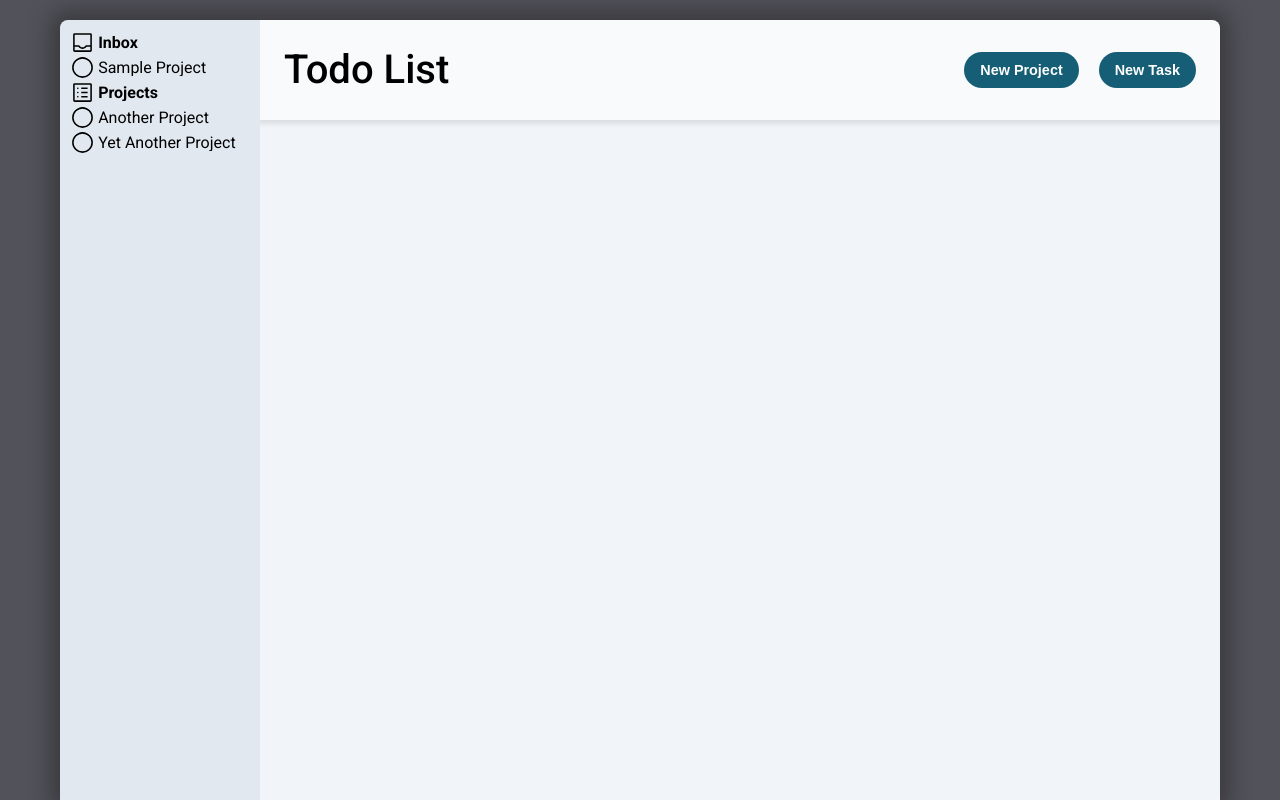
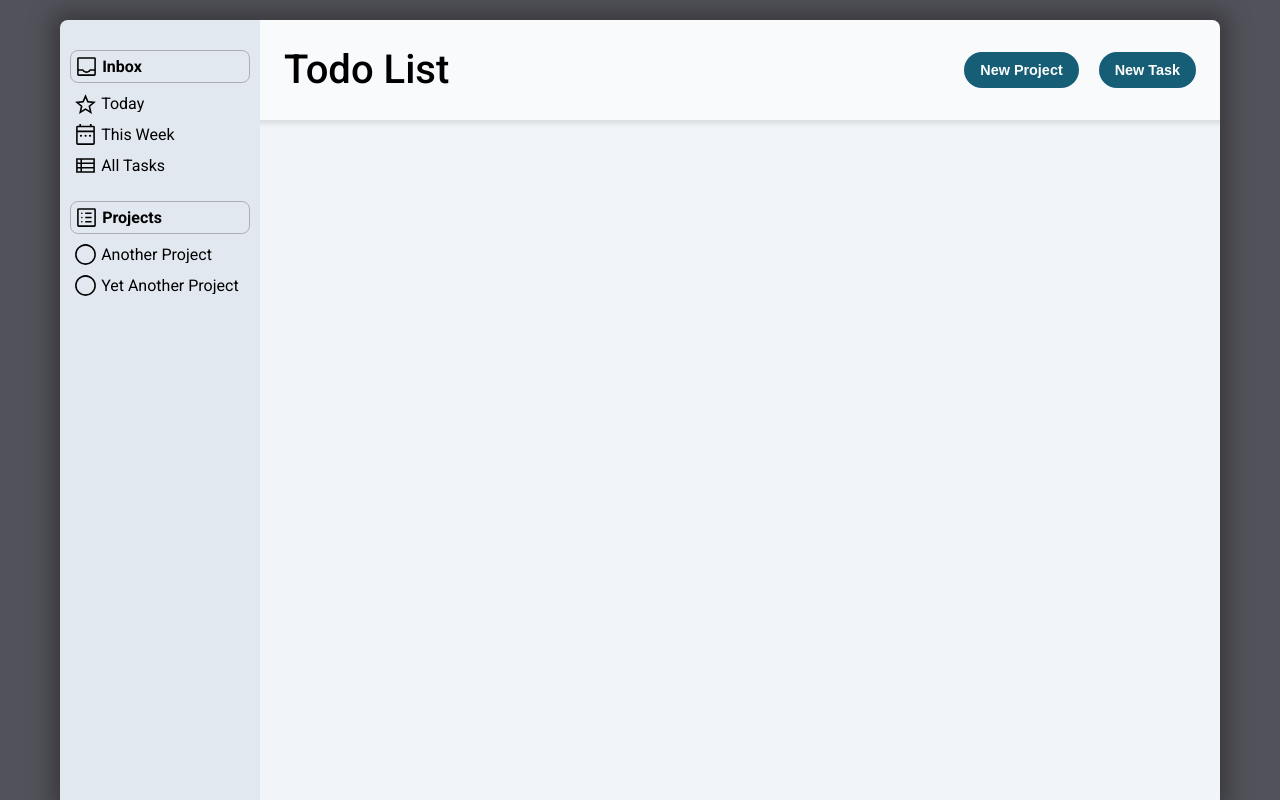
Before and after one commit to Corncycle/todo-list, a website built with webpack: page src/index.html in a window 1280 px wide. Built offline with nearby package versions, Linux system fonts and the light colour scheme.

Commit message:
Style sidebar

```diff
--- a/src/index.html
+++ b/src/index.html
@@ -17,8 +17,8 @@
           <h1 class="topbar-title">Todo List</h1>
         </div>
         <div class="topbar-buttons container">
-          <button type="button">New Project</button>
-          <button type="button">New Task</button>
+          <button type="button" class="new-project-button">New Project</button>
+          <button type="button" class="new-task-button">New Task</button>
         </div>
       </div>
       <div class="main-content container">
--- a/src/index.js
+++ b/src/index.js
@@ -3,4 +3,9 @@ import "./stylesheets/style.css";
 
 import { EventHandler } from "./scripts/EventHandler.js";
 
+import circleSvg from "./images/circle.svg";
+
 let eventHandler = new EventHandler();
+
+let newButton = document.querySelector(".new-project-button");
+newButton.addEventListener("click", e => { eventHandler.addProject("aNewProject", circleSvg, "projects"); });
--- a/src/scripts/EventHandler.js
+++ b/src/scripts/EventHandler.js
@@ -1,6 +1,9 @@
 import { DOMSidebar } from "./dom/DOMSidebar.js";
 import { ProjectsManager } from "./internal/projectsManager.js";
 
+import starSvg from "../images/star.svg";
+import weekSvg from "../images/week.svg";
+import viewListSvg from "../images/view-list.svg";
 import circleSvg from "../images/circle.svg";
 
 export class EventHandler {
@@ -8,15 +11,22 @@ export class EventHandler {
         this.projectsManager = new ProjectsManager();
         this.domSidebar = new DOMSidebar();
 
-        this.addProject("Sample Project", circleSvg, "inbox");
+        this.addProject("Today", starSvg, "inbox");
+        this.addProject("This Week", weekSvg, "inbox");
+        this.addProject("All Tasks", viewListSvg, "inbox");
         this.addProject("Another Project", circleSvg, "projects");
         this.addProject("Yet Another Project", circleSvg, "projects");
         this.domSidebar.render();
     }
 
     addProject(name, imgPath, section) {
-        this.projectsManager.addProject(name);
+        let success = this.projectsManager.addProject(name);
+        if (!success) {
+            console.log("There is already a project with that name!");
+            return;
+        }
         this.domSidebar.createProject(name, imgPath, section, this);
+        this.domSidebar.render();
     }
 
     removeProject(name) {
--- a/src/scripts/internal/projectsManager.js
+++ b/src/scripts/internal/projectsManager.js
@@ -6,6 +6,11 @@ export class ProjectsManager {
     }
 
     addProject(name) {
+        for (const project of this.projects) {
+            if (project.name === name) {
+                return false
+            }
+        }
         this.projects.push(new Project(name));
         return this.projects[this.projects.length - 1];
     }
--- a/src/stylesheets/style.css
+++ b/src/stylesheets/style.css
@@ -84,6 +84,23 @@ body {
     flex-direction: column;
 }
 
+.sidebar-section-project.container, .sidebar-section-header.container {
+    padding: 3px;
+    border-radius: 8px;
+    cursor: default;
+    user-select: none;
+}
+
+.sidebar-section-header.container {
+    margin-top: 20px;
+    margin-bottom: 5px;
+    border: 1px solid #4445;
+}
+
+.sidebar-section-project.container:hover {
+    background: #4443;
+}
+
 .main.container {
     flex: 1;
 }
@@ -106,6 +123,7 @@ body {
 h1.topbar-title {
     font-size: 2.5rem;
     font-weight: 500;
+    white-space: nowrap;
 }
 
 .topbar-buttons.container {
```
